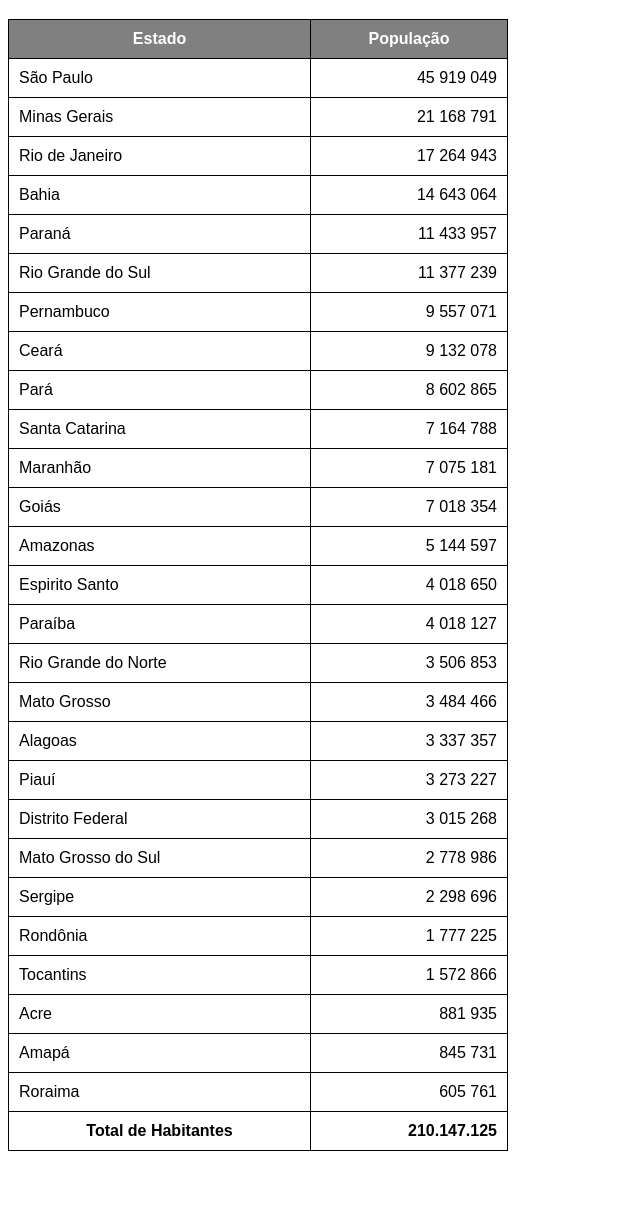
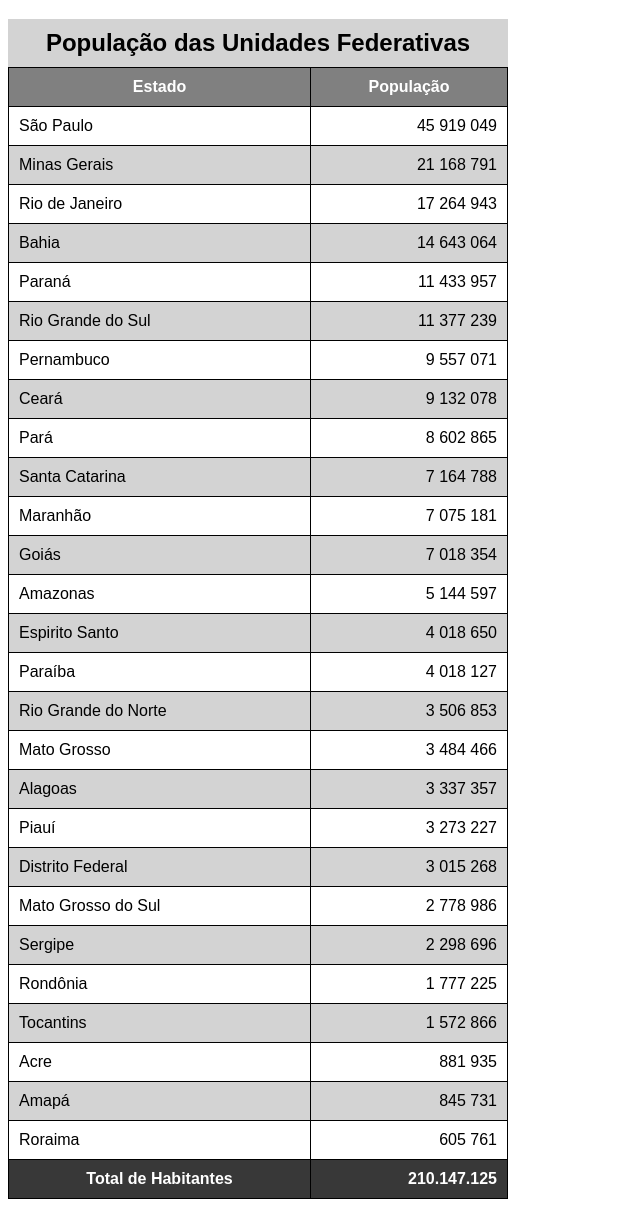
Before and after one commit to adrianocrhuz/html-css, a plain HTML site: page exercicios/ex023/tabela002.html in a window 1280 px wide. Shown: the part 61-1268 px from the top of the page, without its empty margins (0-640 px from the left). Before the commit the page ends 1220 px from the top, so only its background shows below. Drawn offline with Linux system fonts and the light colour scheme.

Commit message:
atualizando a tabela 02

```diff
--- a/exercicios/ex023/tabela002.html
+++ b/exercicios/ex023/tabela002.html
@@ -12,6 +12,22 @@
         table {
             width: 500px;
             border-collapse: collapse;
+        }
+        caption {
+            background-color: lightgray;
+            padding: 10px;
+            font-size: 1.5em;
+            font-weight: bold;
+        }
+        thead, tfoot {
+            background-color: #383838;
+            color: white;
+        }
+        tbody > tr:nth-child(odd) { /* 2n-1 */
+            background-color:white ;
+        }
+        tbody > tr:nth-child(even) { /* 2n */
+            background-color:lightgray ;
         }
         td, th {
             border: 1px solid black;
@@ -34,10 +50,11 @@
         Tbody: tr, td, th;
         Tfoot: tr, td, th; -->
     <table>
+        <caption>População das Unidades Federativas</caption>
         <thead>
             <tr> <!--tr é linha-->
-                <th>Estado</th> <!--th cabeçalho ou título-->
-                <th>População</th>
+                <th scope="col">Estado</th> <!--th cabeçalho ou título-->
+                <th scope="col">População</th>
             </tr>
         </thead>
         <tbody>
@@ -152,7 +169,7 @@
         </tbody>
         <tfoot>
             <tr>
-                <th>Total de Habitantes</th> <!--cabeçalho ou título-->
+                <th scope="row">Total de Habitantes</th> <!--cabeçalho ou título-->
                 <td class="num"><strong>210.147.125</strong></td>
             </tr>
         </tfoot>
```
